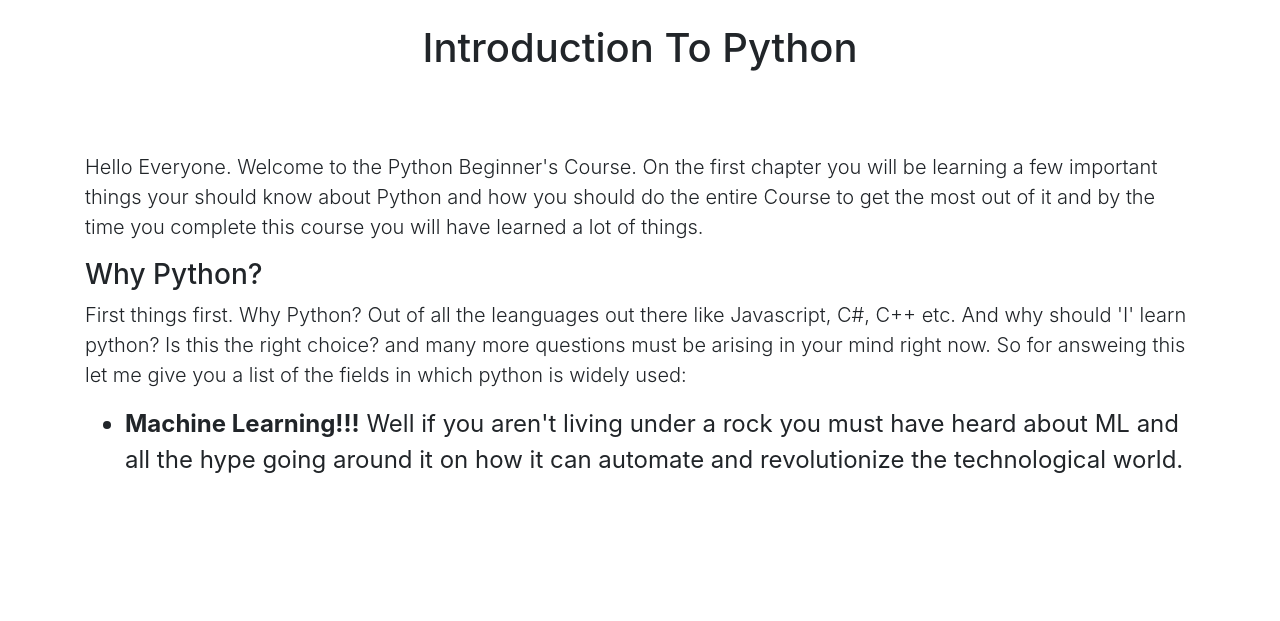
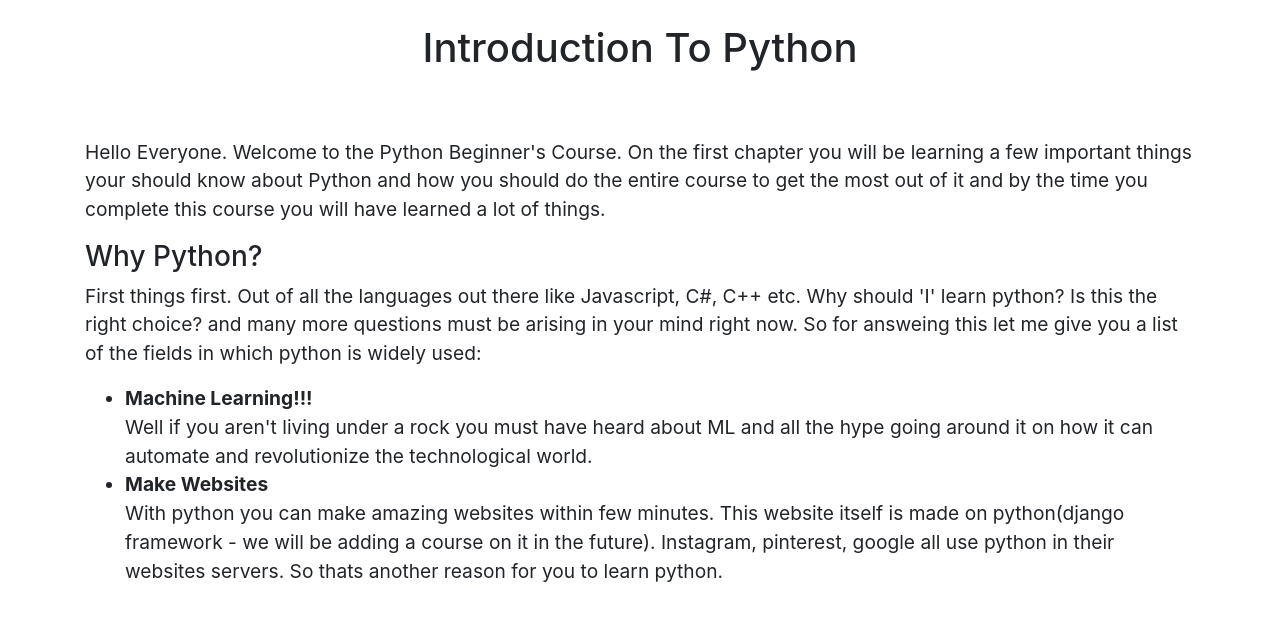
Before and after one commit to milan090/col, a Django app: page /courses/python-beginners-course/1 in a window 1280 px wide. Shown: the part 56-677 px from the top of the page. Run offline with Django 3.2, Linux system fonts and the light colour scheme; some libraries are stand-ins or nearby versions.

Commit message:
still on chapter 1

```diff
--- a/courses/static/chapter.css
+++ b/courses/static/chapter.css
@@ -1,3 +1,3 @@
 .content{
-    font-size: 1.5em;
+    font-size: 1.2em;
 }
--- a/courses/templates/chapters.html
+++ b/courses/templates/chapters.html
@@ -3,7 +3,7 @@
 {% load static %}
 {% block content %}
     <link rel="stylesheet" href="{% static 'chapter.css' %}">
-<div class="container content">
+<div class="container content" >
     <h1 style="text-align: center;">{{lesson.lesson_name}}</h1><br><br>
     {% block c_content %}
     {% endblock %}
--- a/courses/templates/python-beginners-course/1.html
+++ b/courses/templates/python-beginners-course/1.html
@@ -3,20 +3,24 @@
 
 {% block c_content %}
 
-    <p class="lead">Hello Everyone. Welcome to the Python Beginner's Course. On the first chapter you will be learning
-        a few important things your should know about Python and how you should do the entire Course
+    <p>Hello Everyone. Welcome to the Python Beginner's Course. On the first chapter you will be learning
+        a few important things your should know about Python and how you should do the entire course
         to get the most out of it and by the time you complete this course you will have learned a lot of things.
     </p>
     <h3>Why Python?</h3>
-    <p class="lead">
-        First things first. Why Python? Out of all the leanguages out there like Javascript, C#, C++ etc.
-        And why should 'I' learn python? Is this the right choice? and many more questions must be arising
+    <p>
+        First things first. Out of all the languages out there like Javascript, C#, C++ etc.
+        Why should 'I' learn python? Is this the right choice? and many more questions must be arising
         in your mind right now. So for answeing this let me give you a list of the fields in which python is
         widely used:
         <ul >
-            <li><span style="font-weight: bold;">Machine Learning!!!</span> Well if you aren't living under a rock you
+            <li><span style="font-weight: bold;">Machine Learning!!!</span><br> Well if you aren't living under a rock you
             must have heard about ML and all the hype going around it on how it can automate and revolutionize
             the technological world.</li>
+            <li><span style="font-weight: bold;">Make Websites</span><br>With python you can make amazing
+            websites within few minutes. This website itself is made on python(django framework
+            - we will be adding a course on it in the future). Instagram, pinterest, google all use
+        python in their websites servers. So thats another reason for you to learn python.</li>
 
         </ul>
     </p>
```
